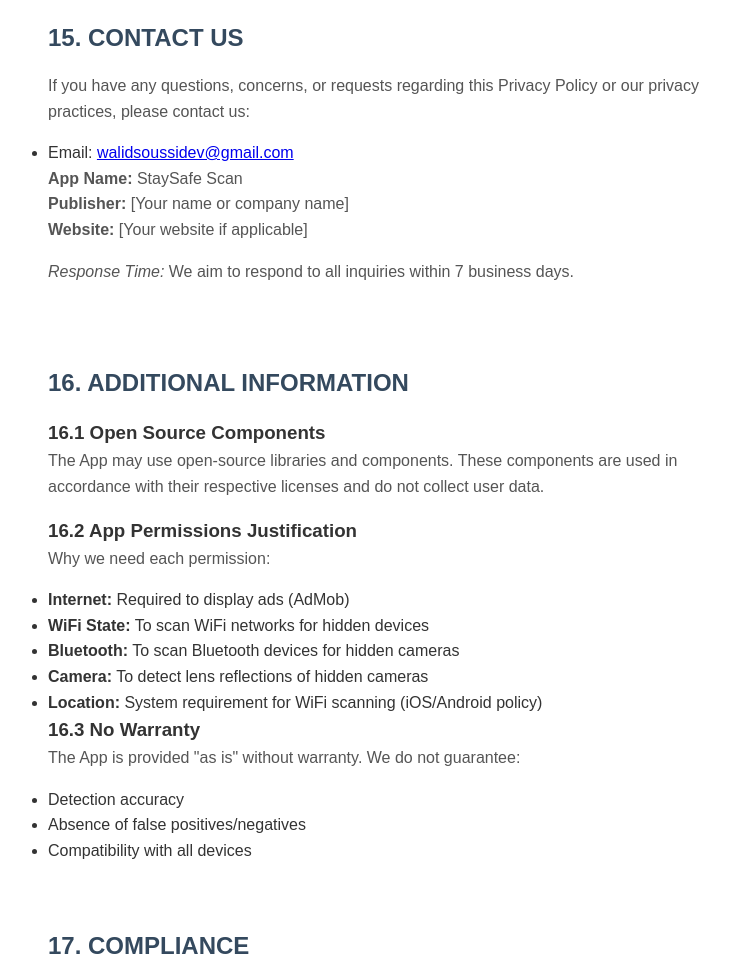
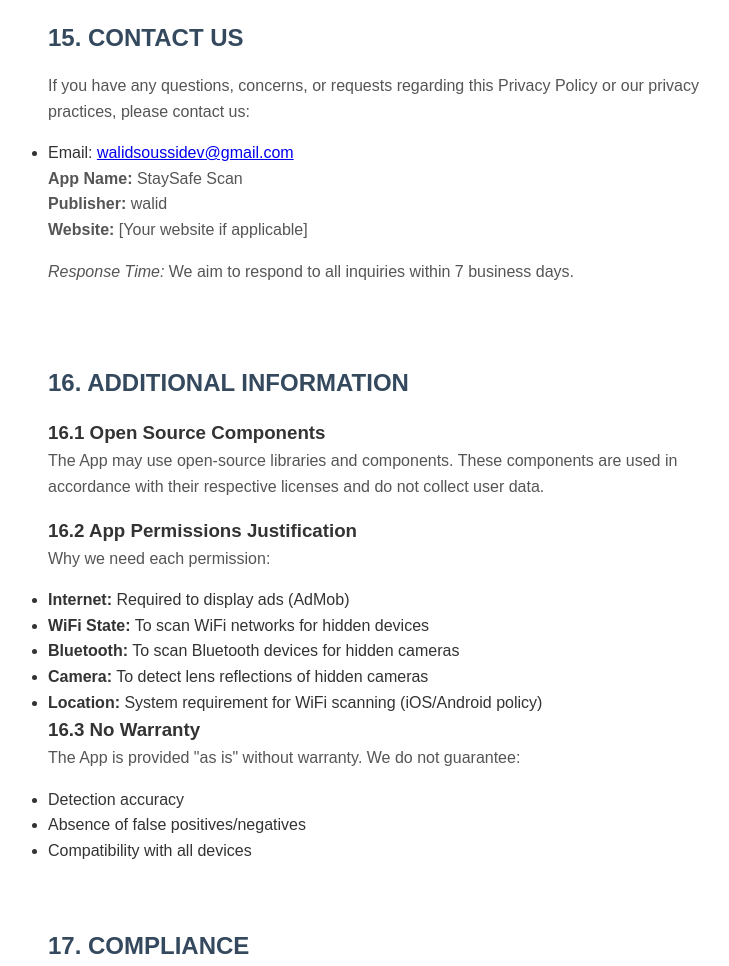
Before and after one commit to WalidDev1/StaySafe_Scane, a plain HTML site: page ppv.html in a window 1280 px wide. Shown: the part 6863-7829 px from the top of the page, without its empty margins (240-969 px from the left). Drawn offline with Linux system fonts and the light colour scheme.

Commit message:
add name

```diff
--- a/ppv.html
+++ b/ppv.html
@@ -304,7 +304,7 @@
         <li>Email: <a href="mailto:walidsoussidev@gmail.com">walidsoussidev@gmail.com</a></li>
       </ul>
       <p><strong>App Name:</strong> StaySafe Scan<br/>
-         <strong>Publisher:</strong> [Your name or company name]<br/>
+         <strong>Publisher:</strong> walid <br/>
          <strong>Website:</strong> [Your website if applicable]</p>
       <p><em>Response Time:</em> We aim to respond to all inquiries within 7 business days.</p>
     </section>
```
